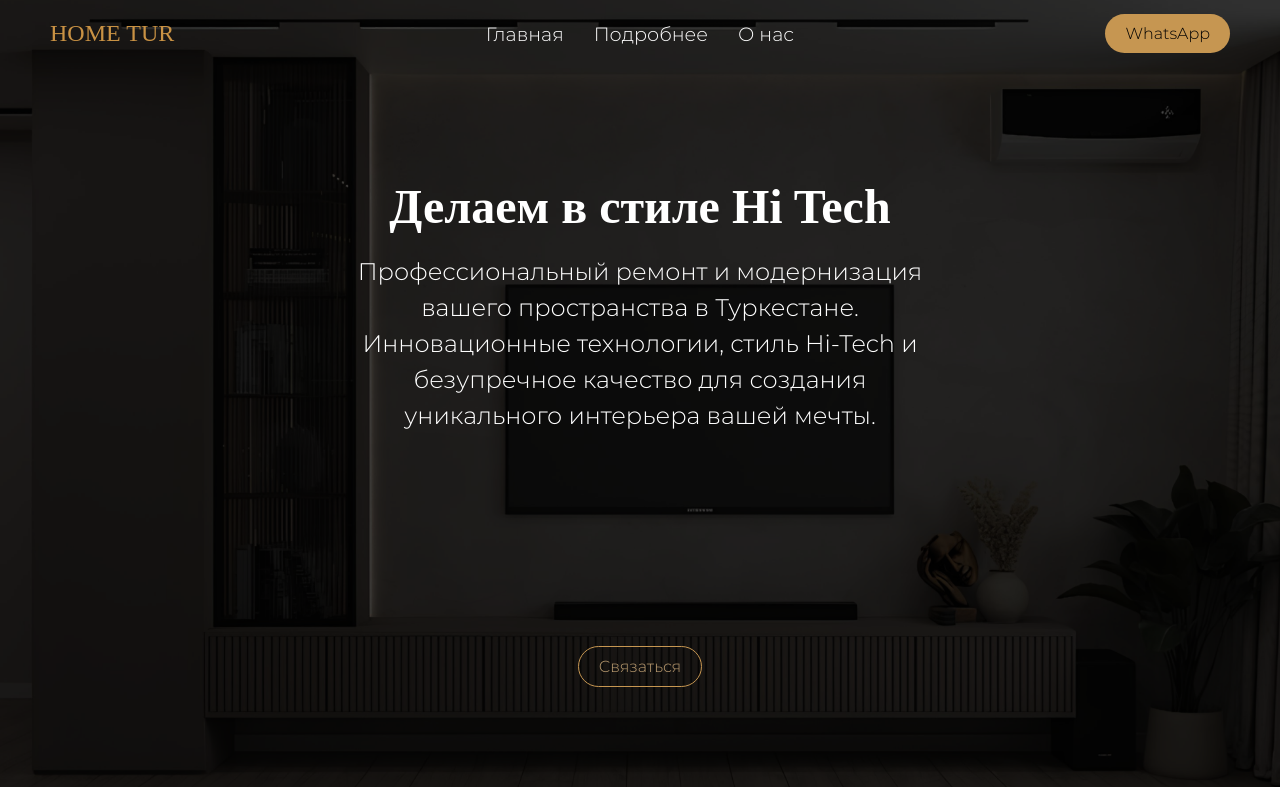
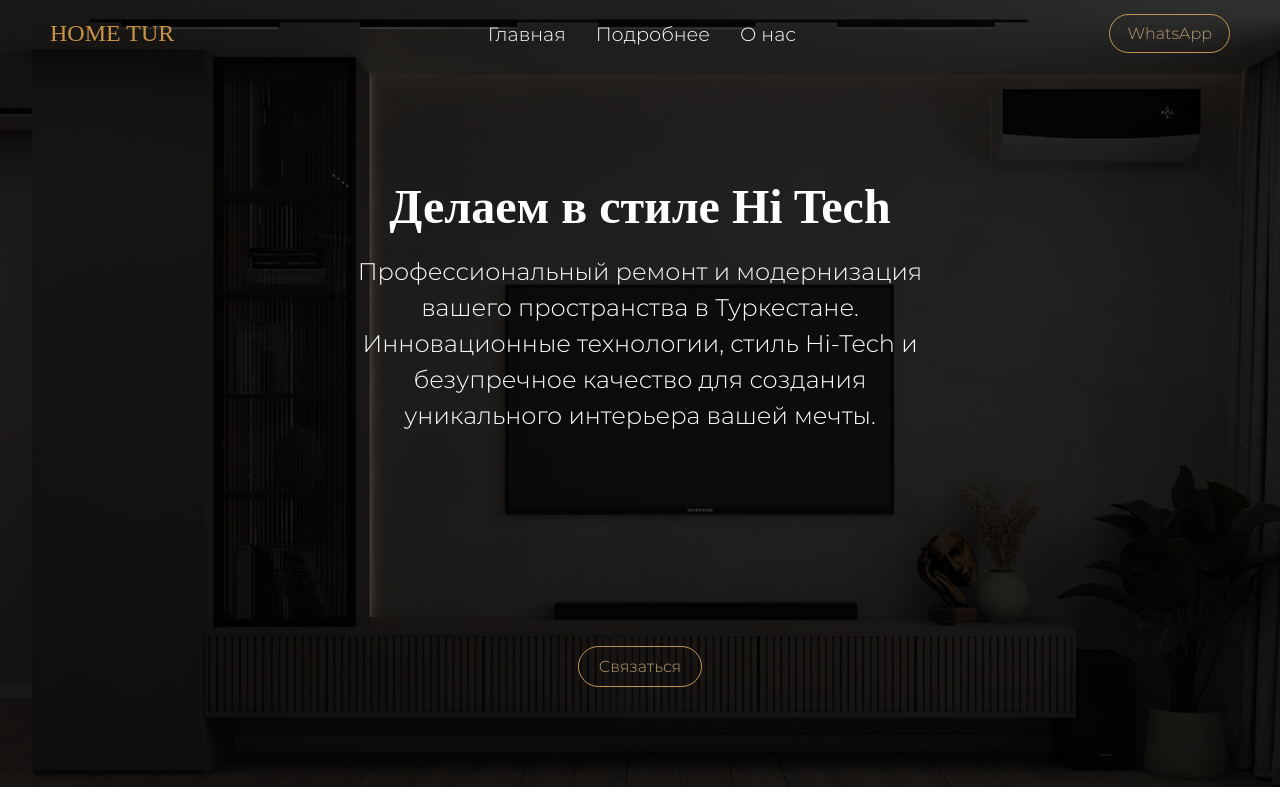
Before and after one commit to hometur/hometur.github.io, a plain HTML site: page index.html in a window 1280 px wide. Drawn offline with Linux system fonts and the light colour scheme; a web font is replaced by a local one.

Commit message:
Update styles.css

```diff
--- a/css/styles.css
+++ b/css/styles.css
@@ -71,9 +71,10 @@ nav {
 
 .contact-btn .whatsapp-btn {
     font-family: "MontserratLight";
-    background-color: #C69651; /* Фон кнопки WhatsApp */
-    color: #000; /* Черный цвет текста на кнопке */
-    padding: 10px 20px; /* Отступы внутри кнопки */
+    border: 1px solid;
+    border-color: #C69651;
+    color: #BC9D71; /* Черный цвет текста на кнопке */
+    padding: 9px 17px; /* Отступы внутри кнопки */
     border-radius: 25px; /* Скругляем углы кнопки */
     text-decoration: none; /* Убираем подчеркивание текста на кнопке */
     transition: color 0.3s; /* Плавный переход цвета при наведении */
```
